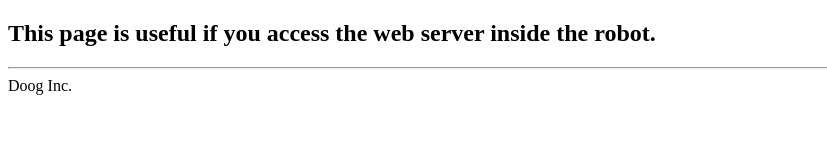
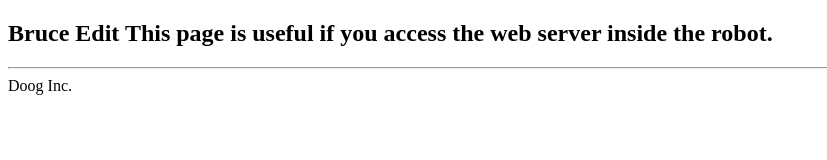
Before and after one commit to BruceDoogGithub/BruceDoogGithub.github.io, a plain HTML site: page user/index.html in a window 1280 px wide. Shown: the whole page, without its empty margins (0-827 px from the left). Drawn offline with Linux system fonts and the light colour scheme.

Commit message:
Update index.html

```diff
--- a/user/index.html
+++ b/user/index.html
@@ -5,7 +5,7 @@
     <meta name="viewport" content="width=device-width,initial-scale=1.0">
 </head>
 <body>
-    <h2>This page is useful if you access the web server inside the robot.</h2>
+    <h2>Bruce Edit This page is useful if you access the web server inside the robot.</h2>
     <hr>
     Doog Inc.
 </body>
```
